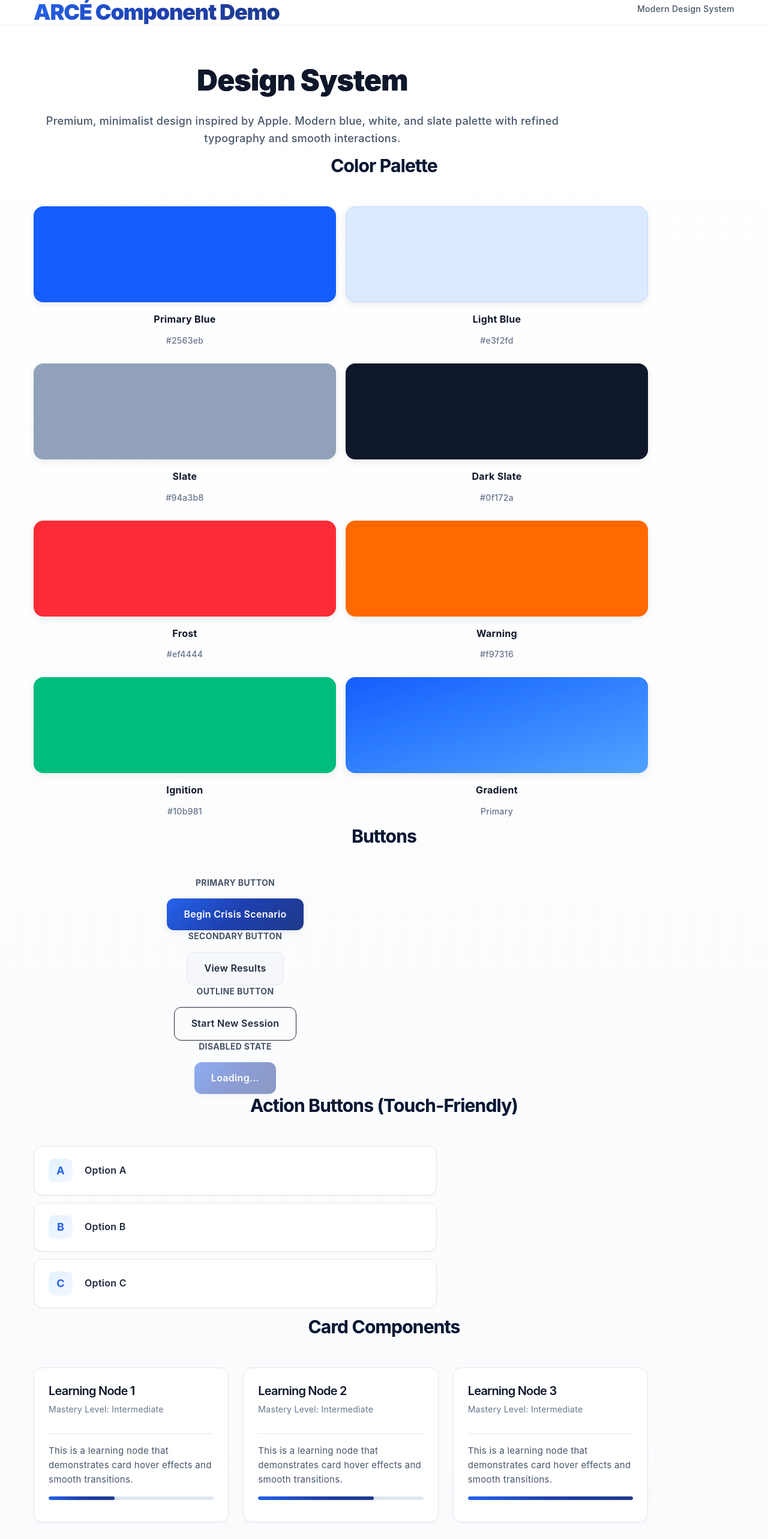
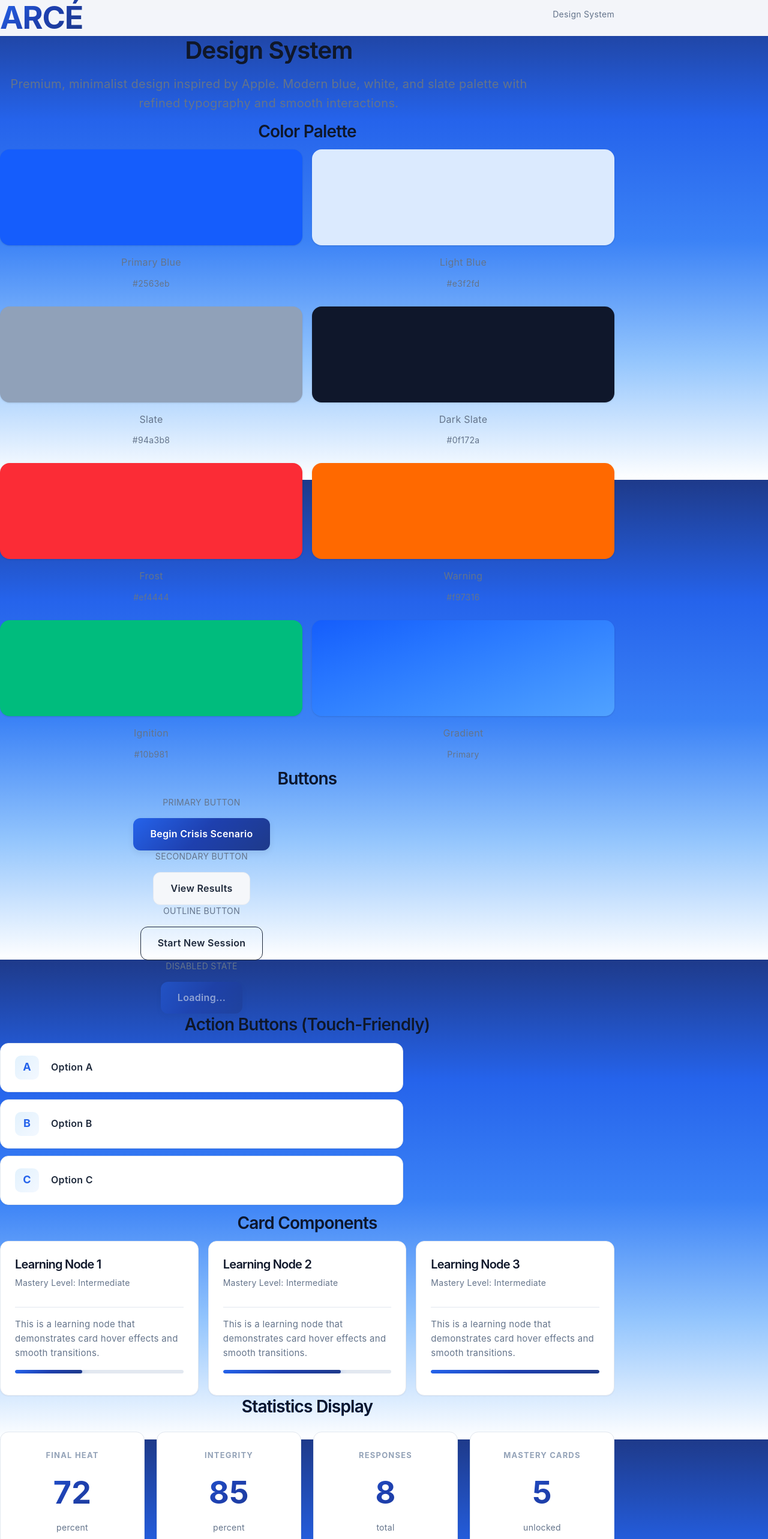
Before and after one commit to AustineIgunza/ACRE_FE_2_V_2, a Next.js app: page /demo in a window 1280 px wide. Shown: the top 2566 px of the page at 60% size. Built offline with nearby package versions, Linux system fonts and the light colour scheme.

Commit message:
feat: implement blue-to-white gradient background and perfect centering for all pages on desktop and mobile

```diff
--- a/src/app/demo/page.tsx
+++ b/src/app/demo/page.tsx
@@ -7,33 +7,33 @@ export default function DemoPage() {
   const [selectedAction, setSelectedAction] = useState<string | null>(null);
 
   return (
-    <div className="min-h-screen bg-gradient-subtle text-slate-900">
+    <div className="min-h-screen bg-gradient-blue-white text-slate-900">
       {/* Navigation */}
-      <nav className="sticky top-0 bg-white border-b-1.5 border-blue-200 z-50 shadow-xs backdrop-blur-sm">
-        <div className="container mx-auto px-4 py-5 flex justify-between items-center">
-          <h1 className="text-4xl font-black bg-gradient-to-r from-blue-600 to-blue-400 bg-clip-text text-transparent">
-            ARCÉ Component Demo
+      <nav className="sticky top-0 bg-white/95 border-b-1.5 border-blue-200 z-50 shadow-xs backdrop-blur-sm">
+        <div className="max-w-5xl mx-auto px-4 sm:px-6 lg:px-8 py-4 sm:py-5 flex justify-between items-center">
+          <h1 className="text-3xl sm:text-4xl font-black bg-gradient-to-r from-blue-600 to-blue-400 bg-clip-text text-transparent">
+            ARCÉ
           </h1>
-          <p className="text-sm font-medium text-slate-600">Modern Design System</p>
+          <p className="text-xs sm:text-sm font-medium text-slate-600">Design System</p>
         </div>
       </nav>
 
       {/* Main Content */}
-      <main className="container mx-auto px-4 py-16">
+      <main className="max-w-5xl mx-auto px-4 sm:px-6 lg:px-8 py-12 sm:py-16 lg:py-20">
         {/* Heading */}
-        <section className="mb-24 text-center max-w-4xl mx-auto">
-          <h2 className="text-5xl sm:text-6xl font-black mb-6 bg-gradient-to-r from-slate-900 to-slate-700 bg-clip-text text-transparent leading-tight">
+        <section className="mb-20 sm:mb-24 lg:mb-32 text-center max-w-4xl mx-auto">
+          <h2 className="text-4xl sm:text-5xl lg:text-6xl font-black mb-4 sm:mb-6 bg-gradient-to-r from-slate-900 to-slate-700 bg-clip-text text-transparent leading-tight">
             Design System
           </h2>
-          <p className="text-lg sm:text-xl font-medium text-slate-600 leading-relaxed">
+          <p className="text-base sm:text-lg lg:text-xl font-medium text-slate-600 leading-relaxed">
             Premium, minimalist design inspired by Apple. Modern blue, white, and slate palette with refined typography and smooth interactions.
           </p>
         </section>
 
         {/* Colors */}
-        <section className="mb-24">
-          <h3 className="text-3xl sm:text-4xl font-bold mb-12 text-center bg-gradient-to-r from-blue-600 to-blue-500 bg-clip-text text-transparent">Color Palette</h3>
-          <div className="grid grid-cols-2 md:grid-cols-4 gap-4 sm:gap-6 max-w-5xl mx-auto">
+        <section className="mb-20 sm:mb-24 lg:mb-32">
+          <h3 className="text-2xl sm:text-3xl lg:text-4xl font-bold mb-10 sm:mb-12 lg:mb-16 text-center bg-gradient-to-r from-blue-600 to-blue-500 bg-clip-text text-transparent">Color Palette</h3>
+          <div className="grid grid-cols-2 sm:grid-cols-3 lg:grid-cols-4 gap-3 sm:gap-4 lg:gap-6 max-w-5xl mx-auto">
             <div className="flex flex-col text-center group cursor-pointer">
               <div className="w-full h-32 sm:h-40 bg-blue-600 rounded-2xl shadow-sm mb-4 transition-all duration-300 group-hover:shadow-lg group-hover:scale-105 group-hover:rounded-3xl"></div>
               <p className="font-bold text-slate-900">Primary Blue</p>
@@ -78,9 +78,9 @@ export default function DemoPage() {
         </section>
 
         {/* Buttons */}
-        <section className="mb-24">
-          <h3 className="text-3xl sm:text-4xl font-bold mb-12 text-center bg-gradient-to-r from-blue-600 to-blue-500 bg-clip-text text-transparent">Buttons</h3>
-          <div className="space-y-8 max-w-2xl mx-auto">
+        <section className="mb-20 sm:mb-24 lg:mb-32">
+          <h3 className="text-2xl sm:text-3xl lg:text-4xl font-bold mb-10 sm:mb-12 lg:mb-16 text-center bg-gradient-to-r from-blue-600 to-blue-500 bg-clip-text text-transparent">Buttons</h3>
+          <div className="space-y-6 sm:space-y-8 max-w-2xl mx-auto">
             {/* Primary Button */}
             <div className="text-center">
               <p className="text-sm font-bold text-slate-600 mb-4 uppercase tracking-wide">Primary Button</p>
@@ -116,9 +116,9 @@ export default function DemoPage() {
         </section>
 
         {/* Action Buttons */}
-        <section className="mb-24">
-          <h3 className="text-3xl sm:text-4xl font-bold mb-12 text-center bg-gradient-to-r from-blue-600 to-blue-500 bg-clip-text text-transparent">Action Buttons (Touch-Friendly)</h3>
-          <div className="space-y-3 max-w-2xl mx-auto">
+        <section className="mb-20 sm:mb-24 lg:mb-32">
+          <h3 className="text-2xl sm:text-3xl lg:text-4xl font-bold mb-10 sm:mb-12 lg:mb-16 text-center bg-gradient-to-r from-blue-600 to-blue-500 bg-clip-text text-transparent">Action Buttons (Touch-Friendly)</h3>
+          <div className="space-y-2 sm:space-y-3 max-w-2xl mx-auto">
             {["Option A", "Option B", "Option C"].map((option, idx) => (
               <button
                 key={idx}
@@ -134,9 +134,9 @@ export default function DemoPage() {
         </section>
 
         {/* Cards */}
-        <section className="mb-24">
-          <h3 className="text-3xl sm:text-4xl font-bold mb-12 text-center bg-gradient-to-r from-blue-600 to-blue-500 bg-clip-text text-transparent">Card Components</h3>
-          <div className="grid md:grid-cols-3 gap-6 mb-8 max-w-5xl mx-auto">
+        <section className="mb-20 sm:mb-24 lg:mb-32">
+          <h3 className="text-2xl sm:text-3xl lg:text-4xl font-bold mb-10 sm:mb-12 lg:mb-16 text-center bg-gradient-to-r from-blue-600 to-blue-500 bg-clip-text text-transparent">Card Components</h3>
+          <div className="grid sm:grid-cols-2 lg:grid-cols-3 gap-4 sm:gap-6 lg:gap-8 max-w-5xl mx-auto">
             {[1, 2, 3].map((i) => (
               <div key={i} className="card group hover:scale-105 transition-transform duration-300">
                 <div className="card-header">
@@ -160,9 +160,9 @@ export default function DemoPage() {
         </section>
 
         {/* Stats Grid */}
-        <section className="mb-24">
-          <h3 className="text-3xl sm:text-4xl font-bold mb-12 text-center bg-gradient-to-r from-blue-600 to-blue-500 bg-clip-text text-transparent">Statistics Display</h3>
-          <div className="stats-grid max-w-4xl mx-auto">
+        <section className="mb-20 sm:mb-24 lg:mb-32">
+          <h3 className="text-2xl sm:text-3xl lg:text-4xl font-bold mb-10 sm:mb-12 lg:mb-16 text-center bg-gradient-to-r from-blue-600 to-blue-500 bg-clip-text text-transparent">Statistics Display</h3>
+          <div className="stats-grid max-w-5xl mx-auto">
             <div className="stat-card">
               <div className="stat-label">Final Heat</div>
               <div className="stat-value">72</div>
@@ -187,9 +187,9 @@ export default function DemoPage() {
         </section>
 
         {/* Form Elements */}
-        <section className="mb-24">
-          <h3 className="text-3xl sm:text-4xl font-bold mb-12 text-center bg-gradient-to-r from-blue-600 to-blue-500 bg-clip-text text-transparent">Form Elements</h3>
-          <div className="max-w-2xl mx-auto space-y-6">
+        <section className="mb-20 sm:mb-24 lg:mb-32">
+          <h3 className="text-2xl sm:text-3xl lg:text-4xl font-bold mb-10 sm:mb-12 lg:mb-16 text-center bg-gradient-to-r from-blue-600 to-blue-500 bg-clip-text text-transparent">Form Elements</h3>
+          <div className="max-w-2xl mx-auto space-y-4 sm:space-y-6">
             <div className="text-center">
               <label className="block text-sm sm:text-base font-bold text-blue-900 mb-3">Text Input</label>
               <input
@@ -209,9 +209,9 @@ export default function DemoPage() {
         </section>
 
         {/* Thermal States */}
-        <section className="mb-24">
-          <h3 className="text-3xl sm:text-4xl font-bold mb-12 text-center bg-gradient-to-r from-blue-600 to-blue-500 bg-clip-text text-transparent">Thermal States</h3>
-          <div className="space-y-4 max-w-2xl mx-auto">
+        <section className="mb-20 sm:mb-24 lg:mb-32">
+          <h3 className="text-2xl sm:text-3xl lg:text-4xl font-bold mb-10 sm:mb-12 lg:mb-16 text-center bg-gradient-to-r from-blue-600 to-blue-500 bg-clip-text text-transparent">Thermal States</h3>
+          <div className="space-y-3 sm:space-y-4 max-w-2xl mx-auto">
             <div className="feedback-container feedback-frost hover:shadow-lg transition-all duration-300">
               [FROST] Your logic is shallow. This exposes a critical gap in your reasoning about causality.
             </div>
@@ -225,9 +225,9 @@ export default function DemoPage() {
         </section>
 
         {/* Animations Demo */}
-        <section className="mb-24">
-          <h3 className="text-3xl sm:text-4xl font-bold mb-12 text-center bg-gradient-to-r from-blue-600 to-blue-500 bg-clip-text text-transparent">Animations</h3>
-          <div className="grid md:grid-cols-3 gap-6 max-w-4xl mx-auto">
+        <section className="mb-20 sm:mb-24 lg:mb-32">
+          <h3 className="text-2xl sm:text-3xl lg:text-4xl font-bold mb-10 sm:mb-12 lg:mb-16 text-center bg-gradient-to-r from-blue-600 to-blue-500 bg-clip-text text-transparent">Animations</h3>
+          <div className="grid sm:grid-cols-2 lg:grid-cols-3 gap-4 sm:gap-6 lg:gap-8 max-w-5xl mx-auto">
             <div className="flex flex-col items-center justify-center h-32 bg-blue-50 rounded-2xl border-1.5 border-blue-200 hover:shadow-lg hover:scale-105 transition-all duration-300">
               <div className="spinner mb-4"></div>
               <p className="text-sm font-bold text-slate-600">Loading</p>
@@ -256,9 +256,9 @@ export default function DemoPage() {
         </section>
 
         {/* Defense Textbox Preview */}
-        <section className="mb-24">
-          <h3 className="text-3xl sm:text-4xl font-bold mb-12 text-center bg-gradient-to-r from-blue-600 to-blue-500 bg-clip-text text-transparent">Defense Textbox (Slide-Up)</h3>
-          <div className="text-center">
+        <section className="mb-20 sm:mb-24 lg:mb-32">
+          <h3 className="text-2xl sm:text-3xl lg:text-4xl font-bold mb-10 sm:mb-12 lg:mb-16 text-center bg-gradient-to-r from-blue-600 to-blue-500 bg-clip-text text-transparent">Defense Textbox (Slide-Up)</h3>
+          <div className="text-center max-w-2xl mx-auto">
             <button
               onClick={() => setShowDefense(!showDefense)}
               className="button-primary mb-8 hover:shadow-lg active:scale-95 transition-all"
@@ -281,9 +281,9 @@ export default function DemoPage() {
         </section>
 
         {/* Footer */}
-        <section className="border-t-1.5 border-blue-200 pt-12 sm:pt-16 mb-8 sm:mb-12">
-          <h3 className="text-3xl sm:text-4xl font-bold mb-8 text-center bg-gradient-to-r from-blue-600 to-blue-500 bg-clip-text text-transparent">MVC Architecture</h3>
-          <div className="grid md:grid-cols-3 gap-6 sm:gap-8 mb-12 max-w-5xl mx-auto">
+        <section className="border-t-1.5 border-blue-200 pt-16 sm:pt-20 lg:pt-24 pb-8 sm:pb-12 lg:pb-16">
+          <h3 className="text-2xl sm:text-3xl lg:text-4xl font-bold mb-8 sm:mb-10 lg:mb-12 text-center bg-gradient-to-r from-blue-600 to-blue-500 bg-clip-text text-transparent">MVC Architecture</h3>
+          <div className="grid sm:grid-cols-2 lg:grid-cols-3 gap-4 sm:gap-6 lg:gap-8 max-w-5xl mx-auto">
             <div className="card group hover:scale-105 transition-transform duration-300">
               <div className="card-header">
                 <h4 className="card-title text-center">Model Layer</h4>
--- a/src/app/globals.css
+++ b/src/app/globals.css
@@ -42,6 +42,8 @@
   --gradient-secondary: linear-gradient(135deg, #e3f2fd 0%, #f3f8ff 100%);
   --gradient-subtle: linear-gradient(180deg, #ffffff 0%, #f5f7fa 100%);
   --gradient-hover: linear-gradient(135deg, #1e40af 0%, #1e3a8a 100%);
+  --gradient-blue-white: linear-gradient(180deg, #1e3a8a 0%, #2563eb 25%, #3b82f6 50%, #93c5fd 75%, #ffffff 100%);
+  --gradient-blue-white-alt: linear-gradient(135deg, #0c2340 0%, #1e40af 30%, #3b82f6 60%, #e0f2fe 90%, #ffffff 100%);
 
   /* Premium Shadows - Apple Style */
   --shadow-xs: 0 1px 2px rgba(15, 23, 42, 0.05);
@@ -849,7 +851,7 @@ button:disabled {
 }
 
 /* ========================================
-   UTILITY CLASSES - Modern Premium
+   UTILITY CLASSES
    ======================================== */
 
 .container {
@@ -858,35 +860,6 @@ button:disabled {
   padding: 0 20px;
 }
 
-.bg-gradient-subtle {
-  background: linear-gradient(180deg, #ffffff 0%, #f5f7fa 100%);
-}
-
-.bg-blue-lighter {
-  background-color: #f3f8ff;
-}
-
-.border-1\.5 {
-  border-width: 1.5px;
-}
-
-.shadow-xs {
-  box-shadow: var(--shadow-xs);
-}
-
-.shadow-sm {
-  box-shadow: var(--shadow-sm);
-}
-
-.shadow-md {
-  box-shadow: var(--shadow-md);
-}
-
-.shadow-lg {
-  box-shadow: var(--shadow-lg);
-}
-
-/* Tailwind-style utilities */
 .grid-cols-1 { display: grid; grid-template-columns: 1fr; }
 .grid-cols-2 { display: grid; grid-template-columns: repeat(2, 1fr); gap: 16px; }
 .grid-cols-3 { display: grid; grid-template-columns: repeat(3, 1fr); gap: 16px; }
@@ -899,90 +872,17 @@ button:disabled {
 .text-right { text-align: right; }
 
 .mb-4 { margin-bottom: 16px; }
-.mb-6 { margin-bottom: 24px; }
 .mb-8 { margin-bottom: 32px; }
-.mb-12 { margin-bottom: 48px; }
-.mb-16 { margin-bottom: 64px; }
-.mb-20 { margin-bottom: 80px; }
-.mb-32 { margin-bottom: 128px; }
-
-.mt-3 { margin-top: 12px; }
 .mt-4 { margin-top: 16px; }
 .mt-8 { margin-top: 32px; }
-.mt-12 { margin-top: 48px; }
 
 .gap-2 { gap: 8px; }
-.gap-3 { gap: 12px; }
 .gap-4 { gap: 16px; }
-.gap-6 { gap: 24px; }
-.gap-8 { gap: 32px; }
 
 .flex { display: flex; }
 .flex-col { flex-direction: column; }
 .items-center { align-items: center; }
 .justify-center { justify-content: center; }
-.justify-between { justify-content: space-between; }
-
-.w-full { width: 100%; }
-.max-w-2xl { max-width: 42rem; }
-.max-w-3xl { max-width: 48rem; }
-
-.py-4 { padding-top: 16px; padding-bottom: 16px; }
-.py-6 { padding-top: 24px; padding-bottom: 24px; }
-.py-8 { padding-top: 32px; padding-bottom: 32px; }
-.py-12 { padding-top: 48px; padding-bottom: 48px; }
-.py-16 { padding-top: 64px; padding-bottom: 64px; }
-
-.px-4 { padding-left: 16px; padding-right: 16px; }
-.px-6 { padding-left: 24px; padding-right: 24px; }
-
-.p-5 { padding: 20px; }
-.p-6 { padding: 24px; }
-.p-8 { padding: 32px; }
-.p-10 { padding: 40px; }
-
-.tracking-wide { letter-spacing: 0.025em; }
-.tracking-widest { letter-spacing: 0.05em; }
-
-.text-sm { font-size: 14px; }
-.text-base { font-size: 16px; }
-.text-lg { font-size: 18px; }
-.text-xl { font-size: 20px; }
-.text-2xl { font-size: 24px; }
-.text-3xl { font-size: 30px; }
-.text-4xl { font-size: 36px; }
-.text-5xl { font-size: 48px; }
-.text-7xl { font-size: 56px; }
-
-.font-light { font-weight: 300; }
-.font-normal { font-weight: 400; }
-.font-medium { font-weight: 500; }
-.font-semibold { font-weight: 600; }
-.font-bold { font-weight: 700; }
-.font-black { font-weight: 900; }
-
-.text-slate-500 { color: #64748b; }
-.text-slate-600 { color: #475569; }
-.text-slate-700 { color: #334155; }
-.text-slate-800 { color: #1e293b; }
-.text-slate-900 { color: #0f172a; }
-
-.text-blue-900 { color: #1e3a8a; }
-
-.text-emerald-600 { color: #16a34a; }
-.text-red-700 { color: #b91c1c; }
-
-.bg-white { background-color: #ffffff; }
-.bg-blue-50 { background-color: #eff6ff; }
-
-.hover\:border-blue-300:hover { border-color: #93c5fd; }
-.hover\:bg-blue-50:hover { background-color: #eff6ff; }
-.hover\:shadow-sm:hover { box-shadow: var(--shadow-sm); }
-.hover\:shadow-md:hover { box-shadow: var(--shadow-md); }
-
-.transition-all { transition-property: all; }
-.duration-200 { transition-duration: 200ms; }
-.duration-300 { transition-duration: 300ms; }
 
 /* ========================================
    RESPONSIVE DESIGN
@@ -1039,3 +939,23 @@ button:disabled {
     font-size: 36px;
   }
 }
+
+/* ========================================
+   GRADIENT BACKGROUNDS
+   ======================================== */
+
+.bg-gradient-blue-white {
+  background: var(--gradient-blue-white);
+  background-attachment: fixed;
+}
+
+.bg-gradient-blue-white-alt {
+  background: var(--gradient-blue-white-alt);
+  background-attachment: fixed;
+}
+
+/* Ensure min-height for fixed backgrounds */
+.min-h-screen-gradient {
+  min-height: 100vh;
+  background-attachment: fixed;
+}
```
Also changed, not shown: src/app/page.tsx (+3 -8 lines), src/components/CrisisModal.tsx (+7 -13 lines), src/components/ResultsPhase.tsx (+1 -7 lines).
